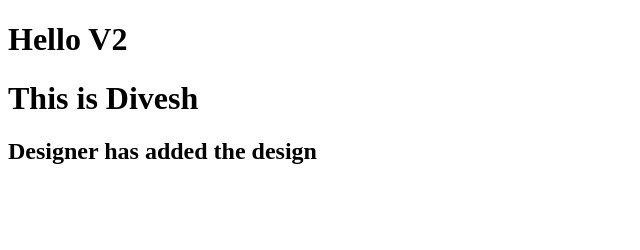
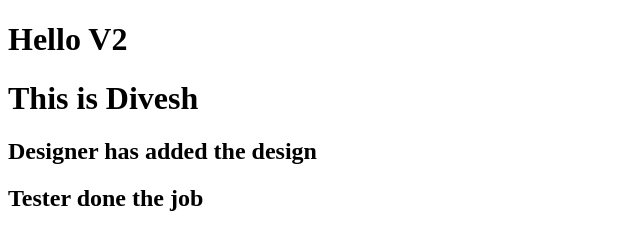
Before and after one commit to tayadedivesh7/simple-hands-on, a plain HTML site: page index.html in a window 1280 px wide. Shown: the whole page, without its empty margins (0-640 px from the left). Drawn offline with Linux system fonts and the light colour scheme.

Commit message:
Update index.html

```diff
--- a/index.html
+++ b/index.html
@@ -9,5 +9,6 @@
     <h1>Hello V2</h1>
     <h1>This is Divesh</h1>
     <h2>Designer has added the design</h2>
+    <h2>Tester done the job</h2>
 </body>
 </html>
```
